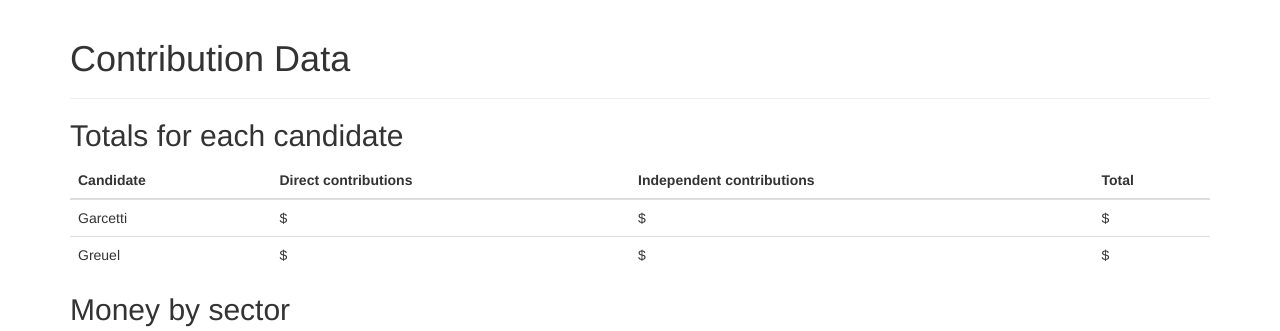
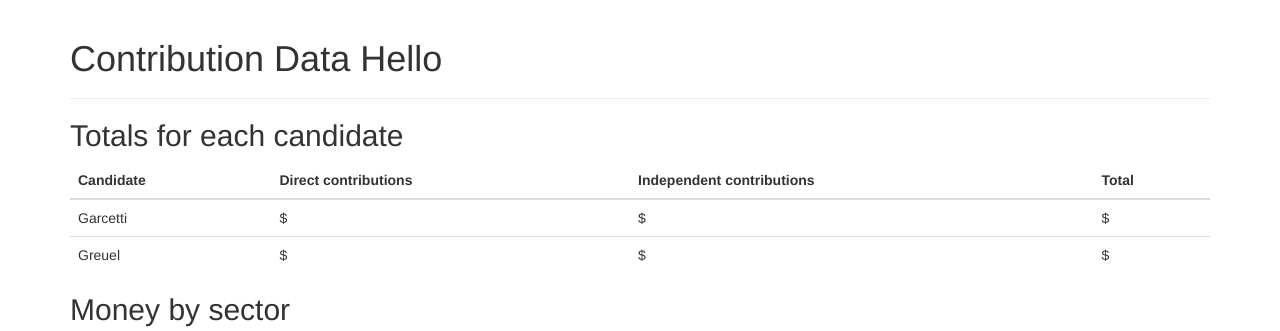
Before and after one commit to yaodaniel/bruin-training-2014, a Django app: page / in a window 1280 px wide. Shown: the part 51-382 px from the top of the page. Run offline with Django 3.2, Linux system fonts and the light colour scheme; data that the repository does not hold is empty; some libraries are stand-ins or nearby versions.

Commit message:
Changes to index.html

```diff
--- a/templates/contributions/index.html
+++ b/templates/contributions/index.html
@@ -31,7 +31,7 @@
      -->
 
     <div class="page-header">
-        <h1>Contribution Data</h1>
+        <h1>Contribution Data Hello</h1>
     </div>
 
     <h2>Totals for each candidate</h2>
```
